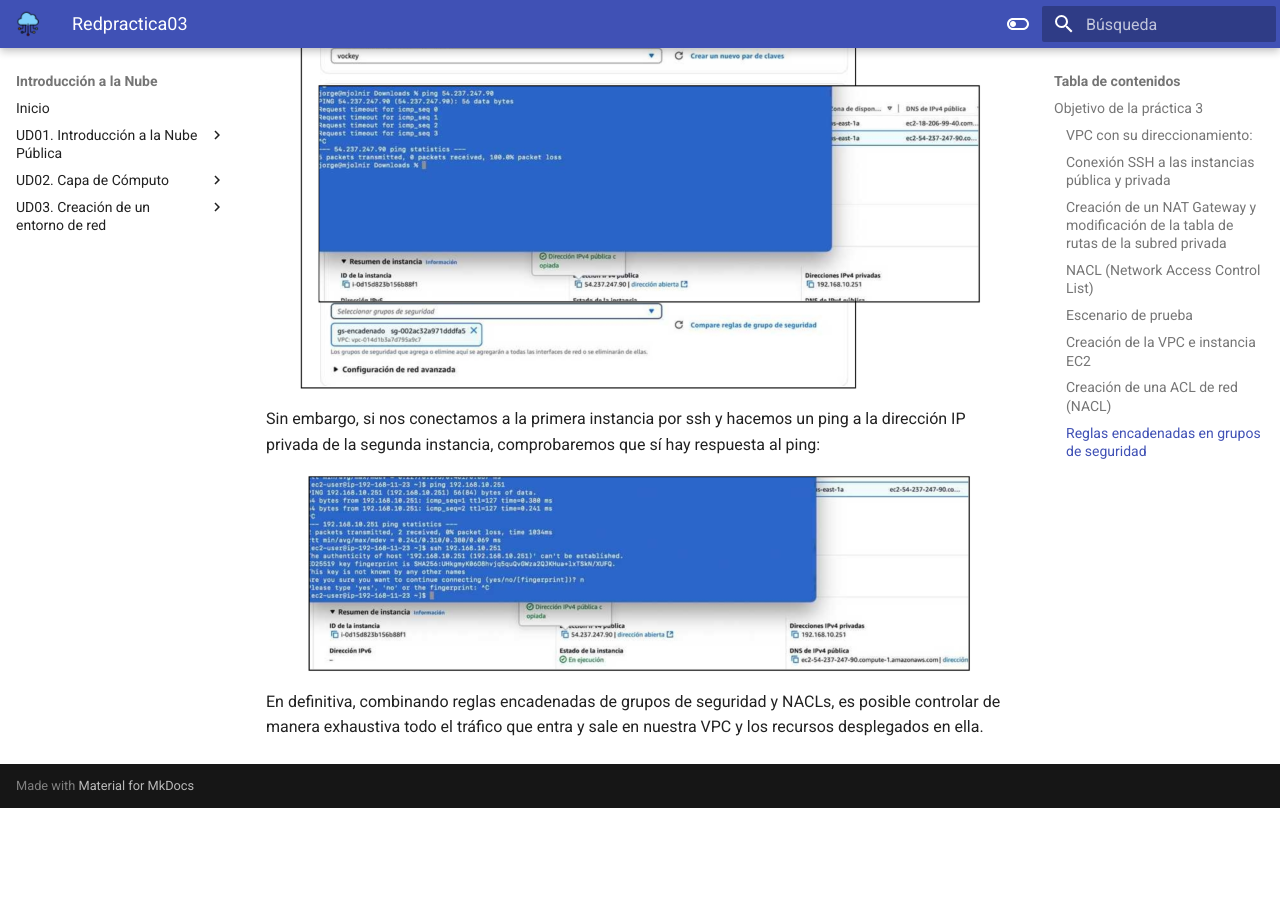
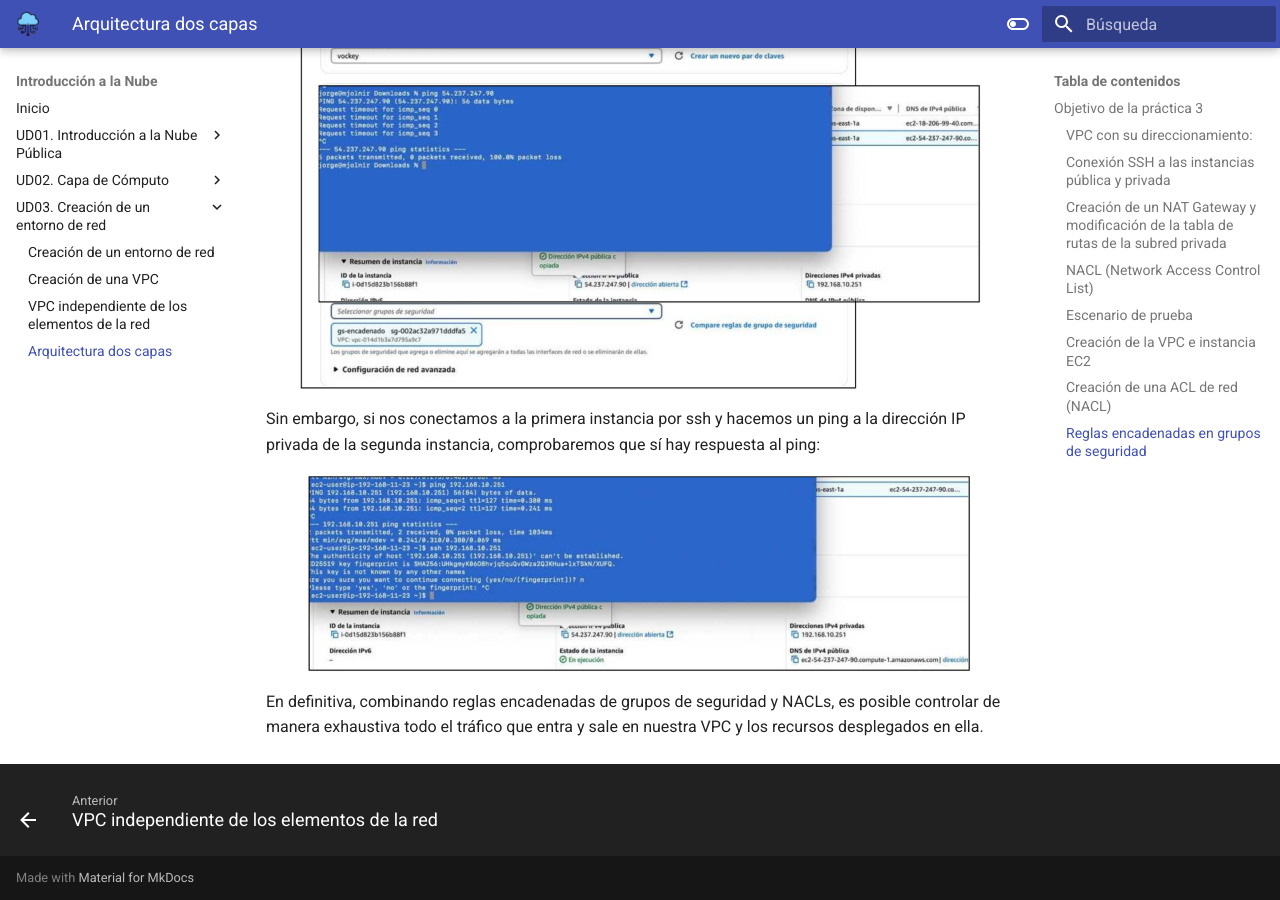
Before and after one commit to IES-CAMP-DE-MORVEDRE/optativa-cloud, an MkDocs documentation site: the page built from docs/ud03/redpractica03.md, in a window 1280 px wide and 900 px high, scrolled down 17703 px. Built offline with MkDocs 1.6.1 and Material for MkDocs 9.7.7, drawn with Linux system fonts in a browser that asks for light colours; before the commit the page ends 18511 px from its top, so only the background shows below that; some of the changed text lies outside the part shown.

Commit message:
Update mkdocs.yml

```diff
--- a/mkdocs.yml
+++ b/mkdocs.yml
@@ -15,6 +15,7 @@ nav:
       - "Creación de un entorno de red": "ud03/vpc.md"
       - "Creación de una VPC": "ud03/redpractica00.md"
       - "VPC independiente de los elementos de la red": "ud03/redpractica01.md"
+      - "Arquitectura dos capas": "ud03/redpractica03.md"
 
 theme:
     language: es
```
